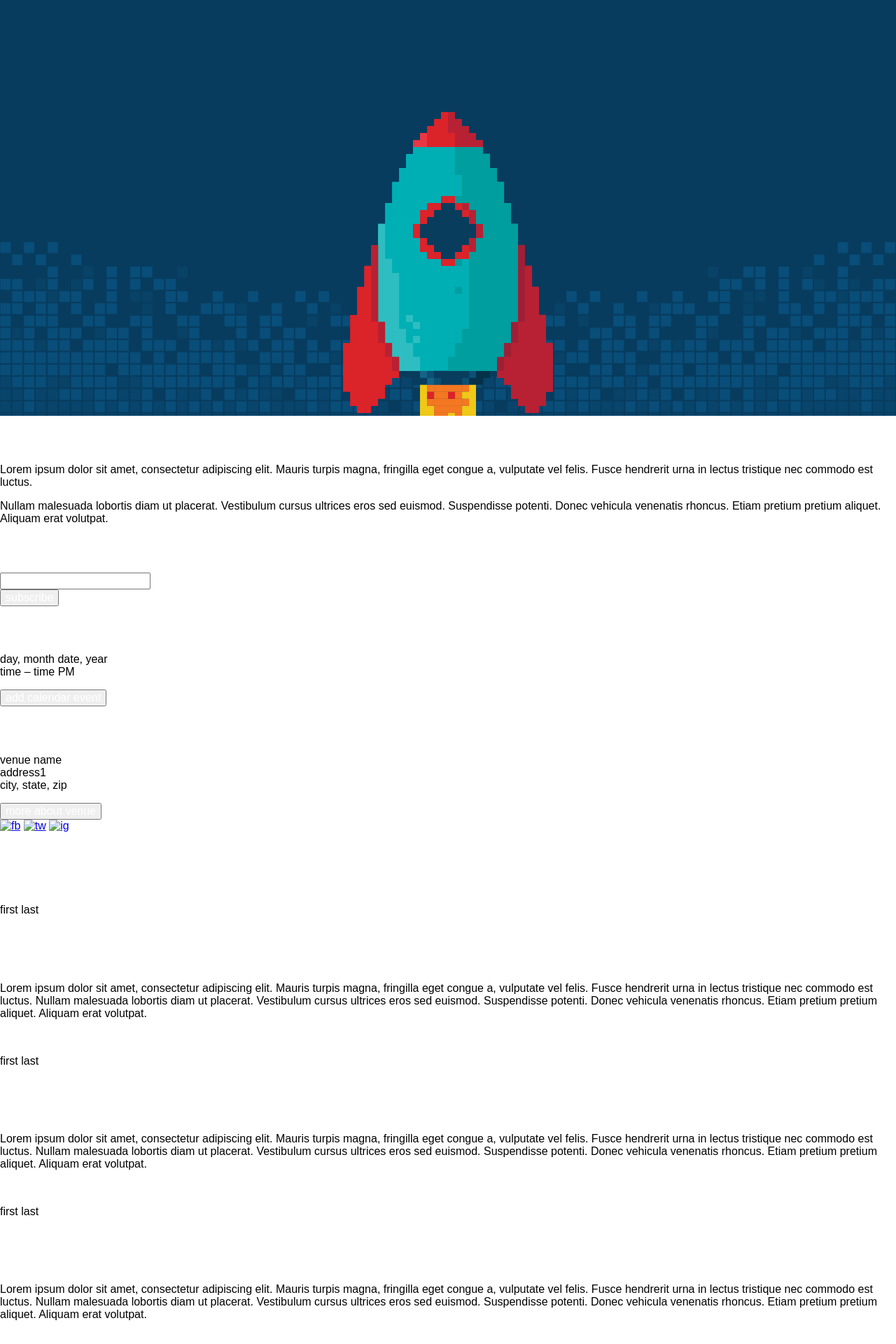
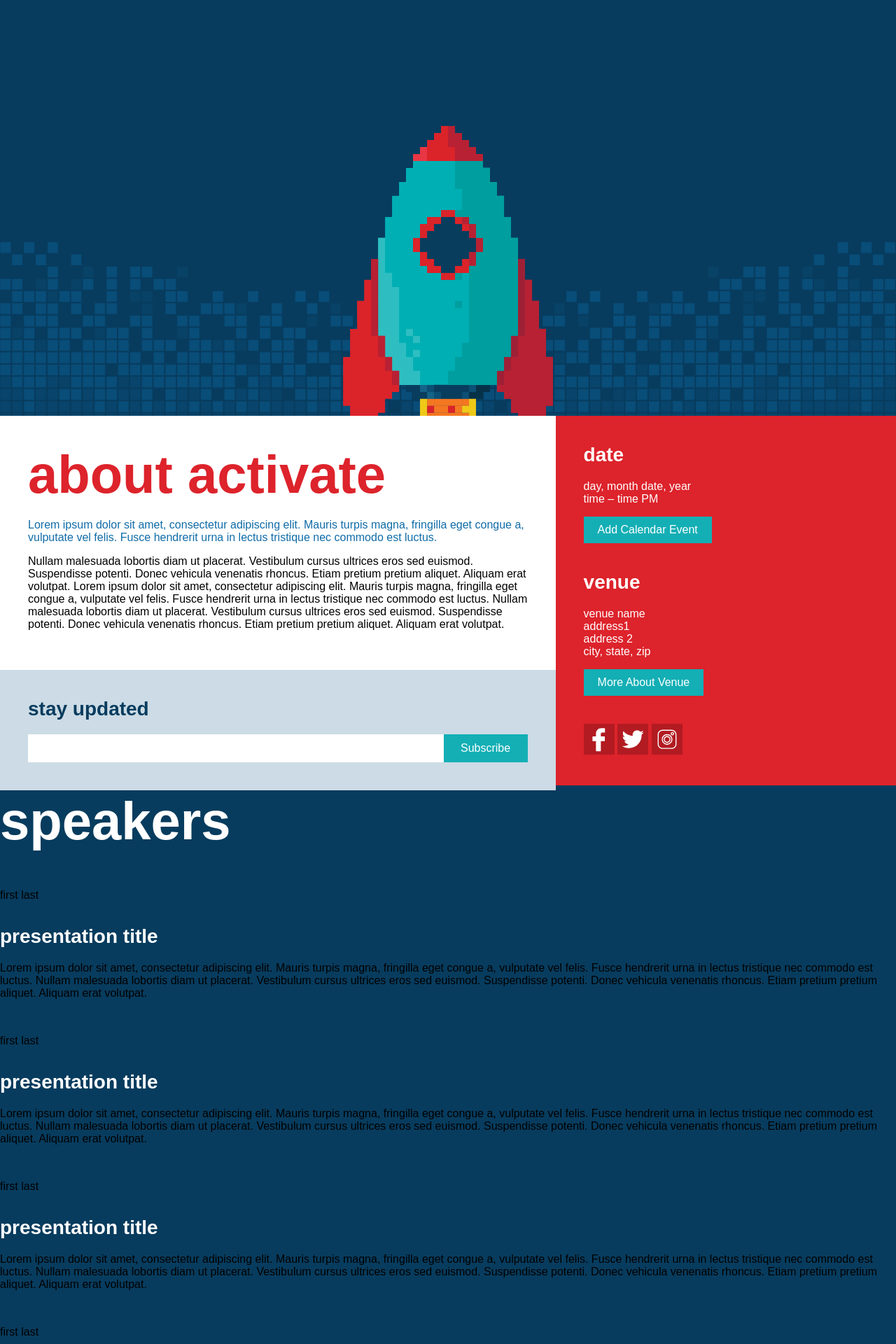
Before and after one commit to isralduke/activate-full, a PHP site: page / in a window 1280 px wide. Shown: the top 1920 px of the page at 70% size. Run offline with PHP 8.4, Linux system fonts and the light colour scheme; some libraries are stand-ins or nearby versions.

Commit message:
rocket and info sections

```diff
--- a/remote/index.php
+++ b/remote/index.php
@@ -30,41 +30,53 @@
 </head>
 <body>
 	<article id="rocket" class="article rocket">
-		<img class="logo logo-rocket" src="/assets/img/rocket.svg" alt="activate rocket is ready to launch you">
+		<img class="logo logo-rocket" src="assets/img/rocket.svg" alt="activate rocket is ready to launch you">
 	</article>
-	<article id="about-activate" class="article about">
+	<article id="about-activate" class="wrap article about">
 		<!-- copy this for partial -->
-		<section>
-			<h2>about activate</h2>
-			<p>Lorem ipsum dolor sit amet, consectetur adipiscing elit. Mauris turpis magna, fringilla eget congue a, vulputate vel felis. Fusce hendrerit urna in lectus tristique nec commodo est luctus. </p>
-
-			<p>Nullam malesuada lobortis diam ut placerat. Vestibulum cursus ultrices eros sed euismod. Suspendisse potenti. Donec vehicula venenatis rhoncus. Etiam pretium pretium aliquet. Aliquam erat volutpat.</p>
+		<div class="col col-62">
+			<section class="section bg-white activate-info">
+				<h2 class="text-red">about activate</h2>
+				<p class="lead-in">Lorem ipsum dolor sit amet, consectetur adipiscing elit. Mauris turpis magna, fringilla eget congue a, vulputate vel felis. Fusce hendrerit urna in lectus tristique nec commodo est luctus. </p>
+				<p>Nullam malesuada lobortis diam ut placerat. Vestibulum cursus ultrices eros sed euismod. Suspendisse potenti. Donec vehicula venenatis rhoncus. Etiam pretium pretium aliquet. Aliquam erat volutpat. Lorem ipsum dolor sit amet, consectetur adipiscing elit. Mauris turpis magna, fringilla eget congue a, vulputate vel felis. Fusce hendrerit urna in lectus tristique nec commodo est luctus. Nullam malesuada lobortis diam ut placerat. Vestibulum cursus ultrices eros sed euismod. Suspendisse potenti. Donec vehicula venenatis rhoncus. Etiam pretium pretium aliquet. Aliquam erat volutpat.</p>
 			</section>
-		<section>
-			<h2>stay updated</h2>
+			<section class="section bg-light-powder activate-subscribe">
+				<h3 class="text-blue">stay updated</h3>
 				<div class="form-wrap">
 					<form action="">
-					<input type="email">
+						<div class="form-inline">
+							<input class="form-control" type="email">
 							<button class="btn btn-text-only" type="submit">subscribe</button>
+						</div>
 					</form>
 				</div>
-		<section>
+			</section>
+		</div>
+		<div class="col col-38">
+			<section class="section bg-red activate-date">
 				<div>
-				<h2>date</h2>
-				<p>day, month date, year<br /> time &ndash; time PM</p>
+					<h3 class="text-white">date</h3>
+					<p class="text-white">day, month date, year<br /> time &ndash; time PM</p>
 					<button class="btn btn-has-icon">add calendar event</button>
 				</div>
 				<div>
-				<h2>venue</h2>
-				<p>venue name <br /> address1 <br /> city, state, zip</p>
+					<h3 class="text-white">venue</h3>
+					<p class="text-white">venue name <br /> address1 <br />address 2<br /> city, state, zip</p>
 					<button class="btn btn-has-icon">more about venue</button>
 				</div>
 				<div>
-				<a href="fb"><img src="" alt="fb"></a>
-				<a href="tw"><img src="" alt="tw"></a>
-				<a href="ig"><img src="" alt="ig"></a>
+					<a href="fb">
+						<img class="social-icon" src="assets/img/icon-facebook.svg" alt="fb">
+					</a>
+					<a href="tw">
+						<img class="social-icon" src="assets/img/icon-twitter.svg" alt="tw">
+					</a>
+					<a href="ig">
+						<img class="social-icon" src="assets/img/icon-instagram.svg" alt="ig">
+					</a>
 				</div>
 			</section>
+		</div>
 		<!-- end partial -->
 	</article>
 	<article id="speakers" class="article speakers">
@@ -262,6 +274,7 @@
 			footer block 2
 		</section>
 	</footer>
+	<script src="js/vendor/min/svg-inject.min.js"></script>
 	<script src="js/activations.min.js"></script>
 	<!-- Google Analytics: change UA-XXXXX-X to be your site's ID -->
 	<script>
--- a/remote/scss/_variables.scss
+++ b/remote/scss/_variables.scss
@@ -2,13 +2,13 @@
 // colors
 
 $indigo: #073c5e;
-$denim: #073c5e;
-$powder: #073c5e;
-$turquoise: #073c5e;
+$blue: #106ca8;
+$powder: #13afb5;
+$turquoise: #13afb5;
 $khaki: #fef4d3;
-$yellow: #073c5e;
-$orange: #073c5e;
-$red: #073c5e;
+$yellow: #efc913;
+$orange: #f47621;
+$red: #dd232b;
 $black: #000000;
 $white: #ffffff;
 
@@ -16,8 +16,5 @@ $fontfam: 'Panton', 'Roboto', 'Droid Sans', 'Helvetica', 'Verdana', 'Arial', san
 
 $unit: 20px;
 
-// type styles
-
-.text-center {
-	text-align: center;
-}
+$easing: ease-out;
+$duration: 250ms;
--- a/remote/scss/styles.scss
+++ b/remote/scss/styles.scss
@@ -2,52 +2,113 @@
 @import 'variables';
 @import 'mixins';
 
+body {
+	background-color: $indigo;
+}
 h {
 	&1, &2, &3, &4, &5, &6 {
 		color: $white;
+		margin: 0 0 $unit 0;
 	}
 	&1 {
 
 	}
 	&2 {
-
+		font-size: 76px;
 	}
 	&3 {
-
+		font-size: 28px;
 	}
 	&4 {
 
 	}
 }
-
+// --------------------------------
+// text rules
+.text-capitalize {
+	text-transform: capitalize;
+}
+.text-uppercase {
+	text-transform: uppercase;
+}
+.text-center {
+	text-align: center;
+}
+.text-blue {
+	color: $indigo;
+}
+.text-red {
+	color: $red;
+}
+.text-white {
+	color: $white;
+}
+// --------------------------------
+// bg colors
+.bg-white {
+	background-color: $white;
+}
+.bg-powder {
+	background-color: $powder;
+}
+.bg-light-powder {
+	background-color: #ccdbe5;
+}
+.bg-red {
+	background-color: $red;
+}
+// --------------------------------
+// element rules w modifiers
+a {
+	text-decoration: none;
+	border: none;
+}
 p {
 	&.lead-in {
-
+		color: $blue;
 	}
 }
 img {
 	&.logo-rocket {
 		width: $unit*10;
 		margin: $unit*4 auto 0;
-		transform: translateY($unit*2);
+		transform: translateY($unit*3);
 	}
 	&.logo {
 
 	}
 }
+.social-icon {
+	width: 44px; height: 44px;
+	fill: $white;
+	transition: fill $duration $easing;
+	&:hover {
+		fill: $yellow;
+	}
+}
 .btn {
-	color: $white;
+	background-color: $turquoise; color: $white;
+	border: none;
+	@extend .text-capitalize;
+	padding: $unit*.5 $unit;
 }
 .icon {
 	&-social {
 
 	}
 }
+// --------------------------------
 // basic article styles
 .article {
 
 }
-// rocket section styles
+// --------------------------------
+// basic section styles
+.section {
+	padding: $unit;
+}
+// --------------------------------
+// individual section styles
 .rocket {
 	background-color: $indigo;
 	background-image: url('../assets/css/bg-article-rocket.png');
@@ -56,6 +117,28 @@ img {
 	background-size: contain;
 	overflow: hidden;
 	@extend .text-center;
+}
+.about {
+
+}
+.activate-date {
+	div {
+		&:not(:last-of-type) {
+			margin-bottom: $unit*2;
+		}
+	}
+	.social-icon {
+		background-color: darken($red, 10%);
+	}
+}
+// --------------------------------
+// form elements
+input {
+	border-radius: 0;
+	border: none;
+	&[type=email] {
+		width: 100%; height: $unit*2;
+	}
 }
 
 // --------------------------------
@@ -68,6 +151,29 @@ img {
 			margin: $unit*5 auto 0;
 		}
 	}
+	.about {
+		display: flex;
+		flex-flow: row;
+		justify-content: space-between;
+	}
+	.col {
+
+	}
+	.col-38 {
+		width: 38%;
+	}
+	.col-50 {
+		width: 50%;
+	}
+	.col-62 {
+		width: 62%;
+	}
+	.activate-info, .activate-subscribe {
+
+	}
+	.activate-date {
+
+	}
 }
 @media screen and ( min-width: 768px ) {
 	.rocket {
@@ -77,7 +183,20 @@ img {
 		&.logo-rocket {
 			width: $unit*15;
 			margin: $unit*5 auto 0;
-			transform: translateY($unit*3);
+			transform: translateY($unit*4);
+		}
+	}
+	.section {
+		padding: $unit*2;
+	}
+	.form-inline {
+		display: flex;
+		justify-content: space-between;
+		.form-control {
+			flex: 1;
+		}
+		.btn {
+			flex-basis: 120px;
 		}
 	}
 }
@@ -92,7 +211,11 @@ img {
 
 }
 @media screen and ( min-width: 1440px ) {
-
+	.wrap {
+		position: relative;
+		margin: 0 auto;
+		width: 1400px;
+	}
 }
 @media screen and ( min-width: 1920px ) {
 
```
Also changed, not shown: remote/assets/img/icon-facebook.svg (added), remote/assets/img/icon-instagram.svg (added), remote/assets/img/icon-twitter.svg (added), remote/css/styles.css, remote/js/vendor/min/svg-inject.min.js (added), remote/js/vendor/svg-inject.js (added), 3 other files. Lines whose indentation alone changed are shown as unchanged.
